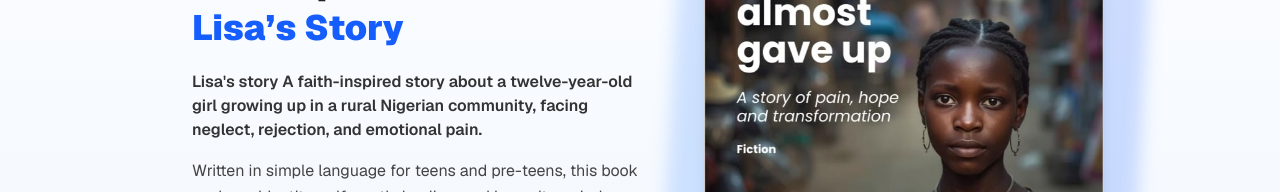
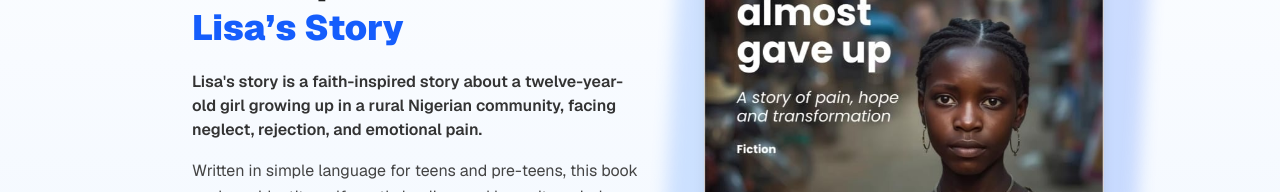
Before and after one commit to ayoeze191/JoshuaGiftsPersonalWebsite, a Next.js app: page / in a window 1280 px wide. Shown: the part 290-482 px from the top of the page. Built offline with nearby package versions, Linux system fonts and the light colour scheme.

Commit message:
Grammertical error correction in the Out now page

```diff
--- a/app/components/OutNow.js
+++ b/app/components/OutNow.js
@@ -53,13 +53,13 @@ export default function OutNow() {
 
         {/* TITLE */}
         <h2 className="text-[2.2rem] leading-tight font-sans font-black text-[#222]">
-          The Girl Who Almost Gave Up <br />
+          The Girl Who Almost Gave Up - <br />
           <span className="text-blue-600">Lisa’s Story</span>
         </h2>
 
         {/* SHORT DESCRIPTION */}
         <p className="mt-5 font-sans text-[#333] font-semibold">
-          Lisa's story A faith-inspired story about a twelve-year-old girl
+          Lisa's story is a faith-inspired story about a twelve-year-old girl
           growing up in a rural Nigerian community, facing neglect, rejection,
           and emotional pain.
         </p>
```
